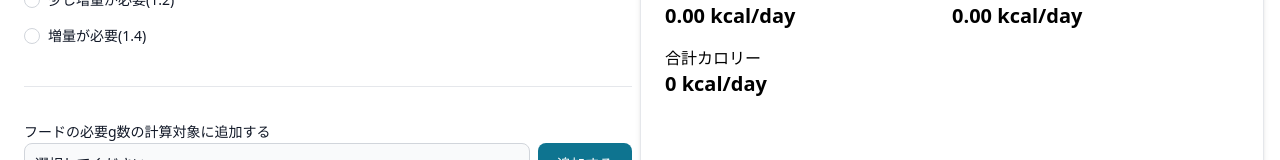
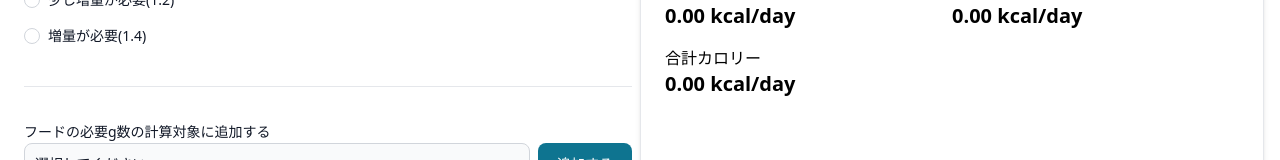
Before and after one commit to ara-ta3/ara-ta3.github.io, a React (Vite) app: page /cat/calorie in a window 1280 px wide. Shown: the part 491-651 px from the top of the page. Built offline with nearby package versions, Linux system fonts and the light colour scheme.

Commit message:
Fix logic

```diff
--- a/src/components/cats/CalorieCalculator.tsx
+++ b/src/components/cats/CalorieCalculator.tsx
@@ -20,11 +20,22 @@ const CalorieCalculator: React.FC<{
   const [selectedFoodId, setSelectedFoodId] = useState<number | undefined>(
     undefined
   );
-  const currentSumGrams = useMemo(() => {
-    return Object.values(props.calculateTargets).reduce(
-      (sum, target) => sum + target.gram,
+  const sumCalorie: number = useMemo(() => {
+    const cal = Object.entries(props.calculateTargets).reduce(
+      (sum, [foodId, value]) => {
+        const f = Foods.find((x) => x.id === Number(foodId));
+        if (f?.type === FoodType.Wet) {
+          const cal = (value["gram"] / f.gramsPerBag) * f.kcalPerBag;
+          return sum + cal;
+        } else if (f?.type === FoodType.Dry) {
+          const cal = (value["gram"] * f.kcalPer100) / 100;
+          return sum + cal;
+        }
+        return sum;
+      },
       0
     );
+    return cal;
   }, [props.calculateTargets]);
 
   return (
@@ -87,7 +98,7 @@ const CalorieCalculator: React.FC<{
               <FoodAmount
                 key={foodId}
                 food={f}
-                currentSumGrams={currentSumGrams}
+                currentSumCalorie={sumCalorie}
                 grams={value["gram"]}
                 der={props.calculated?.der ?? 0}
                 changeGram={props.chagneCalculateTargetGram}
@@ -117,22 +128,7 @@ const CalorieCalculator: React.FC<{
         </div>
         <div className="flex flex-col grid-item col-span-1">
           <p>合計カロリー</p>
-          <p className="text-xl font-bold">
-            {Object.entries(props.calculateTargets).reduce(
-              (sum, [foodId, value]) => {
-                const f = Foods.find((x) => x.id === Number(foodId));
-                if (f?.type === FoodType.Wet) {
-                  const cal = (value["gram"] / f.gramsPerBag) * f.kcalPerBag;
-                  return sum + cal;
-                } else if (f?.type === FoodType.Dry) {
-                  return sum + (value["gram"] * (f?.kcalPer100 || 0)) / 100;
-                }
-                return sum;
-              },
-              0
-            )}{" "}
-            kcal/day
-          </p>
+          <p className="text-xl font-bold">{sumCalorie.toFixed(2)} kcal/day</p>
         </div>
       </Card>
     </div>
--- a/src/components/cats/FoodAmount.tsx
+++ b/src/components/cats/FoodAmount.tsx
@@ -7,9 +7,11 @@ const FoodAmount: React.FC<{
   grams: number;
   der: number;
   changeGram: (foodId: number, grams: number) => void;
-  currentSumGrams: number;
-}> = ({ food, grams, der, changeGram, currentSumGrams }) => {
+  currentSumCalorie: number;
+}> = ({ food, grams, der, changeGram, currentSumCalorie }) => {
   if (food.type === FoodType.Dry) {
+    const currentCalorieExceptThisFood =
+      currentSumCalorie - food.kcalPer100 * (grams / 100);
     return (
       <div className="px-2 my-2">
         <Label htmlFor={`Food${food.id}`}>{food.name}</Label>
@@ -30,7 +32,9 @@ const FoodAmount: React.FC<{
             onClick={() => {
               changeGram(
                 food.id,
-                Math.round(((der - currentSumGrams) / food.kcalPer100) * 100)
+                Math.round(
+                  ((der - currentCalorieExceptThisFood) / food.kcalPer100) * 100
+                )
               );
             }}
           >
```
